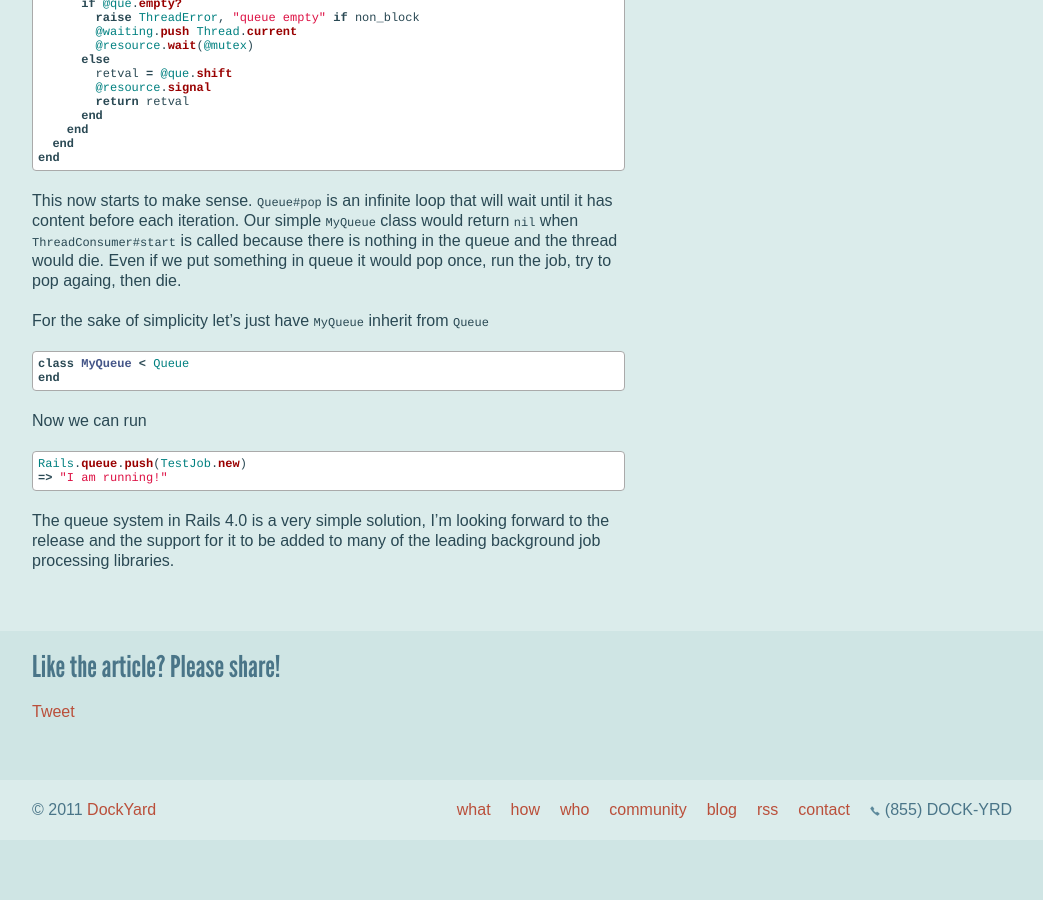
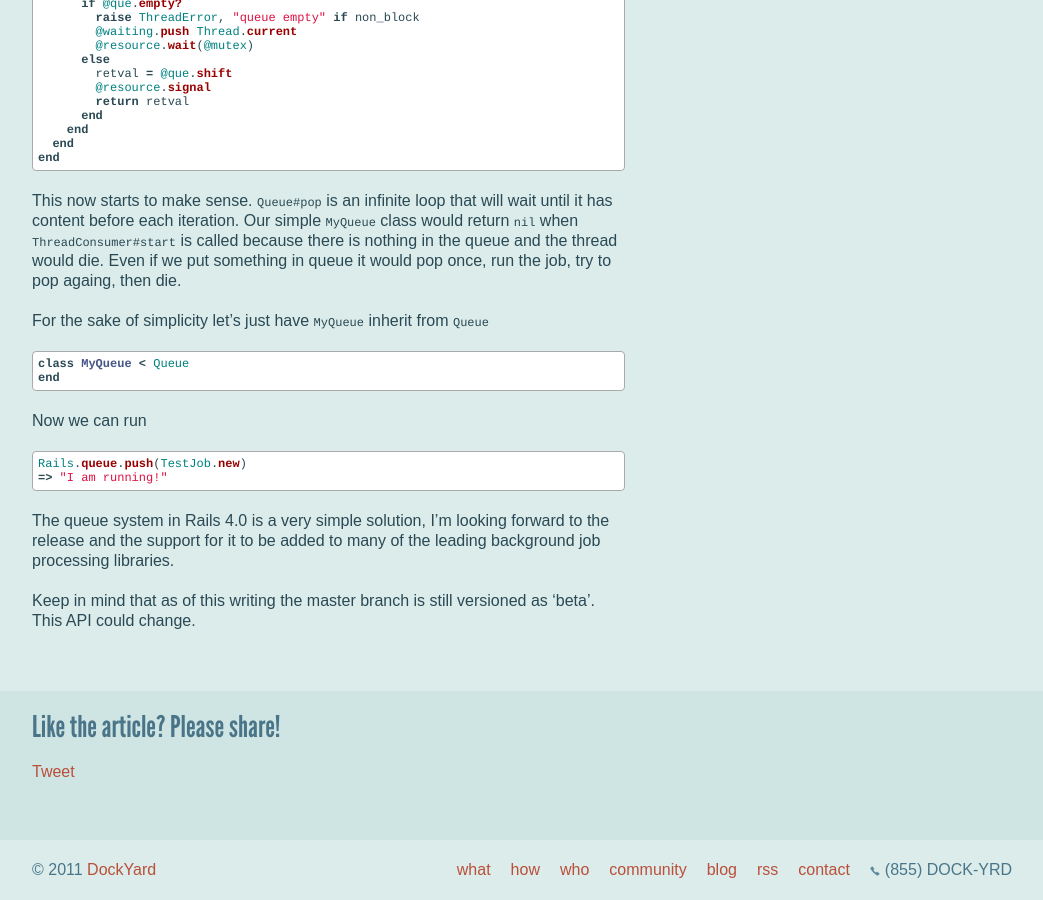
Before and after one commit to Hakon/reefpoints, a Jekyll site: the page built from _posts/2012-06-25-rails-4-sneak-peek-queueing.md, in a window 1280 px wide and 900 px high, scrolled down 2219 px. Shown: the whole window, without its empty margins (118-1161 px from the left). Built offline with Jekyll 4.4.1, drawn with Linux system fonts in a browser that asks for light colours; Markdown is read by kramdown in place of the engine named in the settings; comment, search, counter and statistics services are not loaded; before the commit the page ends 3059 px from its top, so only the background shows below that.

Commit message:
Updated post

```diff
--- a/_posts/2012-06-25-rails-4-sneak-peek-queueing.md
+++ b/_posts/2012-06-25-rails-4-sneak-peek-queueing.md
@@ -180,3 +180,6 @@
 The queue system in Rails 4.0 is a very simple solution, I'm looking
 forward to the release and the support for it to be added to many of the
 leading background job processing libraries.
+
+Keep in mind that as of this writing the master branch is still
+versioned as 'beta'. This API could change.
```
